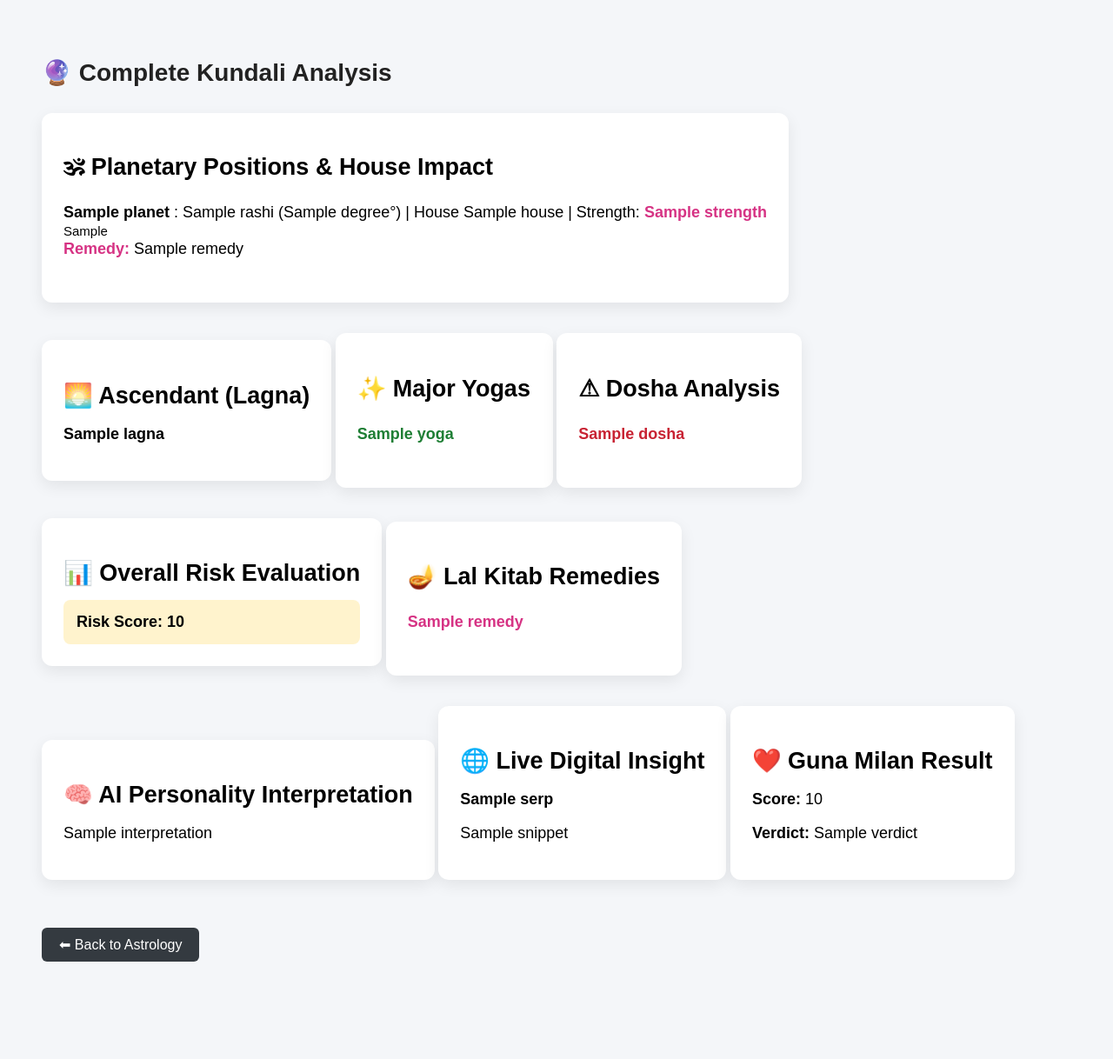
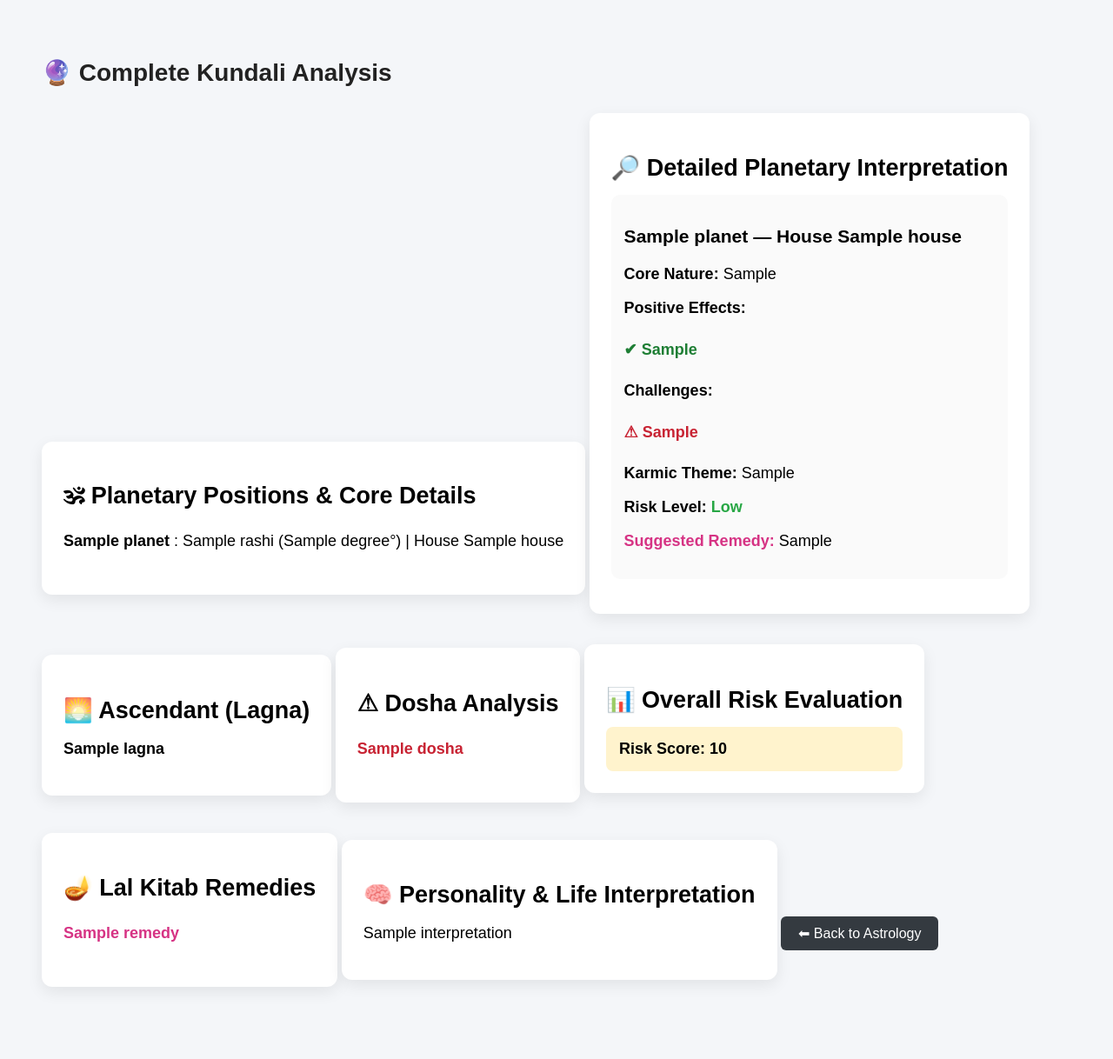
Before and after one commit to samual1339-byte/web-dragon-ai, a Flask app: template templates/kundali_result.html in a window 1280 px wide. Shown: the whole page at 87% size. Before the commit the page ends 1106 px from the top, so only its background shows below. Run offline with Flask 3, Linux system fonts and the light colour scheme; the template is opened without the code that fills it: most values are stand-ins (such as "Sample title", 1, 10 or a date in 2020).

Commit message:
Enhanced deterministic kundali engine with full planetary insight layer

```diff
--- a/app.py
+++ b/app.py
@@ -1,11 +1,13 @@
 from flask import Flask, render_template, request
 import threading
 import os
+import traceback
 
 # =========================
 # APP INIT
 # =========================
 app = Flask(__name__)
+app.config["TEMPLATES_AUTO_RELOAD"] = True
 
 
 # =========================
@@ -44,9 +46,24 @@ def start_serp_worker():
         print("Worker Error:", e)
 
 
-# Start worker once (Production Safe)
 if not app.debug:
     start_serp_worker()
+
+
+# =========================
+# SAFE KUNDALI DEFAULT STRUCTURE
+# =========================
+def empty_kundali():
+    return {
+        "planets": {},
+        "lagna": None,
+        "planetary_insight": {},
+        "doshas": [],
+        "risk_score": None,
+        "risk_level": None,
+        "remedies": [],
+        "interpretation": None
+    }
 
 
 # =========================
@@ -64,17 +81,19 @@ def astrology():
     log_user_action(user_ip, "astrology")
     learn_from_user(user_ip, "interest", "astrology")
 
-    data = get_astrology_data()
+    data = get_astrology_data() or {}
     return render_template("astrology.html", data=data)
 
 
 @app.route("/astrology/kundali", methods=["GET", "POST"])
 def kundali_route():
+
     user_ip = request.remote_addr or "unknown"
     log_user_action(user_ip, "kundali")
     learn_from_user(user_ip, "sub_interest", "kundali")
 
     if request.method == "POST":
+
         name = request.form.get("name")
         dob = request.form.get("dob")
         tob = request.form.get("tob")
@@ -87,63 +106,74 @@ def kundali_route():
                 tob=tob,
                 place=place
             )
+
+            if not isinstance(result, dict):
+                result = empty_kundali()
+
         except Exception as e:
-            result = {"error": str(e)}
+            print("KUNDALI ERROR:")
+            traceback.print_exc()
+            result = empty_kundali()
+            result["interpretation"] = f"Error generating kundali: {str(e)}"
 
-        dummy_serp = [
-            {
-                "title": "Astrological Insight",
-                "snippet": f"{name}, your planetary alignment suggests strong growth."
-            }
-        ]
+        dummy_serp = [{
+            "title": "Astrological Insight",
+            "snippet": f"{name}, your planetary alignment suggests karmic activation and growth cycles."
+        }]
 
         return render_template(
             "kundali_result.html",
-            kundali=result if isinstance(result, dict) else {},
-            serp=dummy_serp,
-            data=result
+            kundali=result,
+            serp=dummy_serp
         )
 
     return render_template(
         "kundali_result.html",
-        kundali={},
-        serp=None,
-        data=None
+        kundali=empty_kundali(),
+        serp=None
     )
 
 
 @app.route("/astrology/matchmaking")
 def matchmaking():
+
     user_ip = request.remote_addr or "unknown"
     log_user_action(user_ip, "matchmaking")
     learn_from_user(user_ip, "sub_interest", "matchmaking")
 
-    data = matchmaking_kundali()
+    try:
+        data = matchmaking_kundali() or {}
+    except Exception as e:
+        print("MATCHMAKING ERROR:", e)
+        data = {}
+
     return render_template("matchmaking_result.html", data=data)
 
 
 @app.route("/courses")
 def courses():
+
     user_ip = request.remote_addr or "unknown"
     log_user_action(user_ip, "courses")
     learn_from_user(user_ip, "interest", "courses")
 
-    data = get_courses_data()
+    data = get_courses_data() or {}
     return render_template("courses.html", data=data)
 
 
 @app.route("/marketing")
 def marketing():
+
     user_ip = request.remote_addr or "unknown"
     log_user_action(user_ip, "marketing")
     learn_from_user(user_ip, "interest", "marketing")
 
-    data = get_marketing_data()
+    data = get_marketing_data() or {}
     return render_template("marketing.html", data=data)
 
 
 # =========================
-# LOCAL DEV ENTRY
+# PRODUCTION ENTRY
 # =========================
 if __name__ == "__main__":
     port = int(os.environ.get("PORT", 5000))
--- a/templates/kundali_result.html
+++ b/templates/kundali_result.html
@@ -11,18 +11,10 @@
             color: #222;
         }
 
-        h1 {
-            margin-bottom: 30px;
-            font-size: 28px;
-        }
+        h1 { margin-bottom: 30px; font-size: 28px; }
+        h2 { margin-bottom: 15px; }
 
-        h2 {
-            margin-bottom: 15px;
-        }
-
-        .section {
-            margin-bottom: 35px;
-        }
+        .section { margin-bottom: 35px; }
 
         .card {
             background: white;
@@ -31,39 +23,19 @@
             box-shadow: 0 6px 18px rgba(0,0,0,0.08);
         }
 
-        ul {
-            list-style: none;
-            padding-left: 0;
-        }
+        ul { list-style: none; padding-left: 0; }
 
         li {
             padding: 8px 0;
             border-bottom: 1px solid #eee;
         }
 
-        li:last-child {
-            border-bottom: none;
-        }
+        li:last-child { border-bottom: none; }
 
-        .highlight {
-            color: #d63384;
-            font-weight: bold;
-        }
-
-        .good {
-            color: #1e7e34;
-            font-weight: bold;
-        }
-
-        .bad {
-            color: #c82333;
-            font-weight: bold;
-        }
-
-        .neutral {
-            color: #856404;
-            font-weight: bold;
-        }
+        .highlight { color: #d63384; font-weight: bold; }
+        .good { color: #1e7e34; font-weight: bold; }
+        .bad { color: #c82333; font-weight: bold; }
+        .neutral { color: #856404; font-weight: bold; }
 
         .risk-box {
             padding: 15px;
@@ -71,6 +43,17 @@
             background: #fff3cd;
             font-weight: bold;
         }
+
+        .planet-block {
+            padding: 15px;
+            border-radius: 10px;
+            background: #fafafa;
+            margin-bottom: 15px;
+        }
+
+        .risk-low { color: #28a745; font-weight: bold; }
+        .risk-medium { color: #ffc107; font-weight: bold; }
+        .risk-high { color: #dc3545; font-weight: bold; }
 
         .back-btn {
             display: inline-block;
@@ -82,9 +65,7 @@
             border-radius: 6px;
         }
 
-        .back-btn:hover {
-            background: #212529;
-        }
+        .back-btn:hover { background: #212529; }
     </style>
 </head>
 
@@ -94,49 +75,76 @@
 
 <!-- ================= PLANETARY POSITIONS ================= -->
 <div class="section card">
-<h2>🕉 Planetary Positions & House Impact</h2>
+<h2>🕉 Planetary Positions & Core Details</h2>
 
 {% if kundali and kundali.planets %}
 <ul>
 {% for planet, info in kundali.planets.items() %}
 <li>
     <strong>{{ planet }}</strong> :
-    {{ info.rashi if info.rashi else "Unknown Sign" }}
-    ({{ info.degree if info.degree else "0" }}°) |
-    House {{ info.house if info.house else "?" }} |
-
-    Strength:
-    <span class="highlight">
-        {{ info.strength if info.strength else "Average" }}
-    </span>
-
-    {% if info.impact %}
-        {% if info.impact == "Good" %}
-            | Impact: <span class="good">Favourable</span>
-        {% elif info.impact == "Bad" %}
-            | Impact: <span class="bad">Challenging</span>
-        {% else %}
-            | Impact: <span class="neutral">Neutral</span>
-        {% endif %}
-    {% endif %}
-
-    {% if info.house_effect %}
-        <br>
-        <small>{{ info.house_effect }}</small>
-    {% endif %}
-
-    {% if info.remedy %}
-        <br>
-        <span class="highlight">Remedy:</span>
-        {{ info.remedy }}
-    {% endif %}
+    {{ info.rashi }} ({{ info.degree }}°) |
+    House {{ info.house }}
 </li>
 {% endfor %}
 </ul>
 {% else %}
 <p>No planetary data available.</p>
 {% endif %}
+</div>
 
+
+<!-- ================= PLANETARY INSIGHT BLOCK ================= -->
+<div class="section card">
+<h2>🔎 Detailed Planetary Interpretation</h2>
+
+{% if kundali and kundali.planetary_insight %}
+{% for planet, insight in kundali.planetary_insight.items() %}
+
+<div class="planet-block">
+    <h3>{{ planet }} — House {{ insight.house }}</h3>
+
+    <p><strong>Core Nature:</strong> {{ insight.core_nature }}</p>
+
+    <p><strong>Positive Effects:</strong></p>
+    <ul>
+        {% for p in insight.positive_effects %}
+            <li class="good">✔ {{ p }}</li>
+        {% endfor %}
+    </ul>
+
+    <p><strong>Challenges:</strong></p>
+    <ul>
+        {% for n in insight.negative_effects %}
+            <li class="bad">⚠ {{ n }}</li>
+        {% endfor %}
+    </ul>
+
+    <p><strong>Karmic Theme:</strong> {{ insight.karmic_theme }}</p>
+
+    <p>
+        <strong>Risk Level:</strong>
+        {% if insight.risk_level == "High" %}
+            <span class="risk-high">High</span>
+        {% elif insight.risk_level == "Medium" %}
+            <span class="risk-medium">Medium</span>
+        {% else %}
+            <span class="risk-low">Low</span>
+        {% endif %}
+    </p>
+
+    {% if insight.suggested_remedy %}
+    <p>
+        <span class="highlight">Suggested Remedy:</span>
+        {{ insight.suggested_remedy }}
+    </p>
+    {% endif %}
+
+</div>
+
+{% endfor %}
+{% else %}
+<p>Detailed planetary interpretation not available.</p>
+{% endif %}
 </div>
 
 
@@ -147,21 +155,6 @@
 <p><strong>{{ kundali.lagna }}</strong></p>
 {% else %}
 <p>Not calculated.</p>
-{% endif %}
-</div>
-
-
-<!-- ================= YOGAS ================= -->
-<div class="section card">
-<h2>✨ Major Yogas</h2>
-{% if kundali and kundali.yogas %}
-<ul>
-{% for yoga in kundali.yogas %}
-<li class="good">{{ yoga }}</li>
-{% endfor %}
-</ul>
-{% else %}
-<p>No major yogas detected.</p>
 {% endif %}
 </div>
 
@@ -207,9 +200,9 @@ Risk Score: {{ kundali.risk_score }}
 </div>
 
 
-<!-- ================= AI INTERPRETATION ================= -->
+<!-- ================= INTERPRETATION ================= -->
 <div class="section card">
-<h2>🧠 AI Personality Interpretation</h2>
+<h2>🧠 Personality & Life Interpretation</h2>
 {% if kundali and kundali.interpretation %}
 <p>{{ kundali.interpretation }}</p>
 {% else %}
@@ -218,27 +211,6 @@ Risk Score: {{ kundali.risk_score }}
 </div>
 
 
-<!-- ================= DIGITAL INSIGHT ================= -->
-<div class="section card">
-<h2>🌐 Live Digital Insight</h2>
-{% if serp and serp|length > 0 %}
-<p><strong>{{ serp[0].title }}</strong></p>
-<p>{{ serp[0].snippet }}</p>
-{% else %}
-<p>No live insight available.</p>
-{% endif %}
-</div>
-
-
-<!-- ================= GUNA MILAN ================= -->
-{% if data %}
-<div class="section card">
-<h2>❤️ Guna Milan Result</h2>
-<p><strong>Score:</strong> {{ data.score if data.score else "N/A" }}</p>
-<p><strong>Verdict:</strong> {{ data.verdict if data.verdict else "Pending" }}</p>
-</div>
-{% endif %}
-
 <a href="/astrology" class="back-btn">⬅ Back to Astrology</a>
 
 </body>
```
Also changed, not shown: data/user_logs.json (+29 -0 lines), services/kundali_engine/lalkitab_autonomous/lalkitab_master.py (+42 -68 lines).
